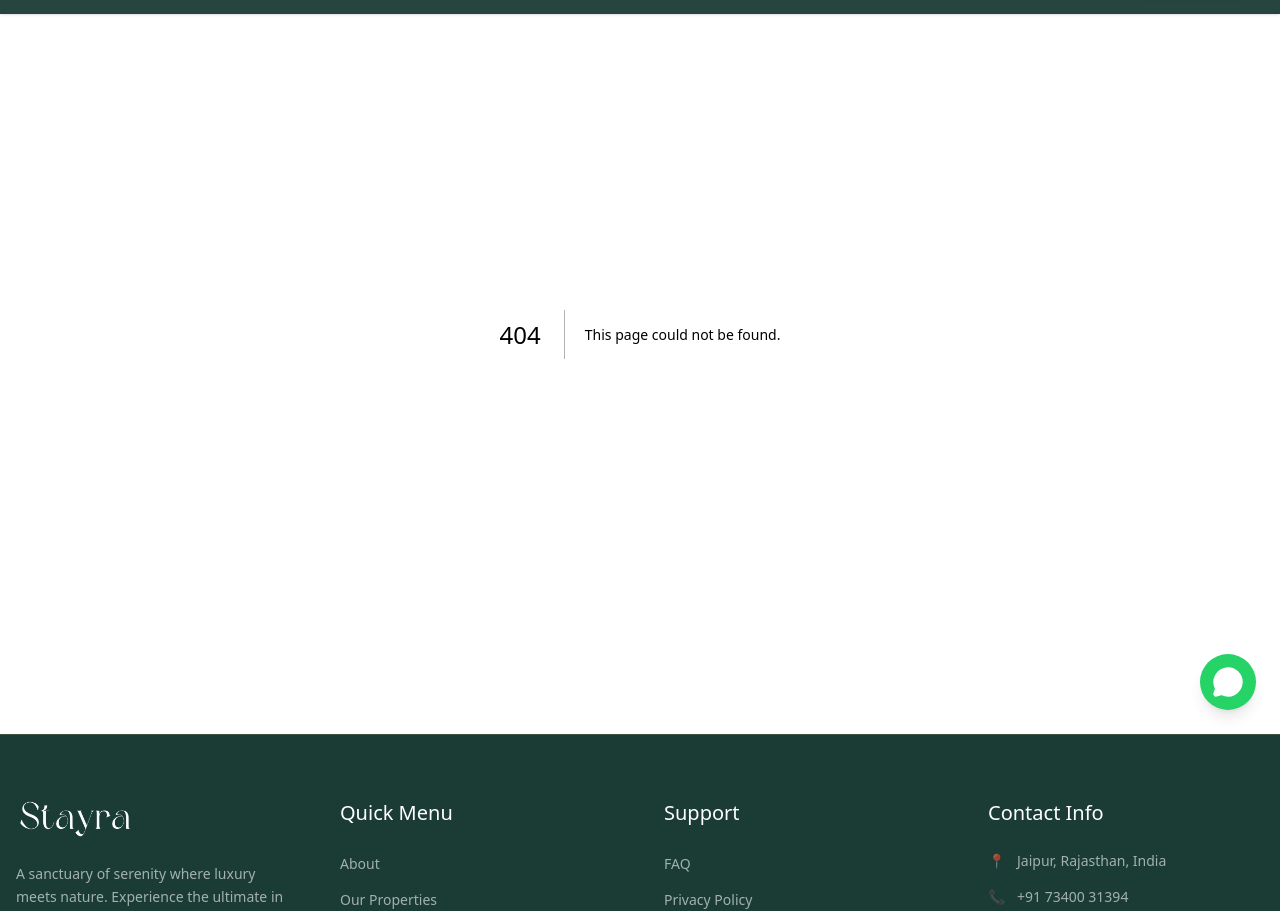
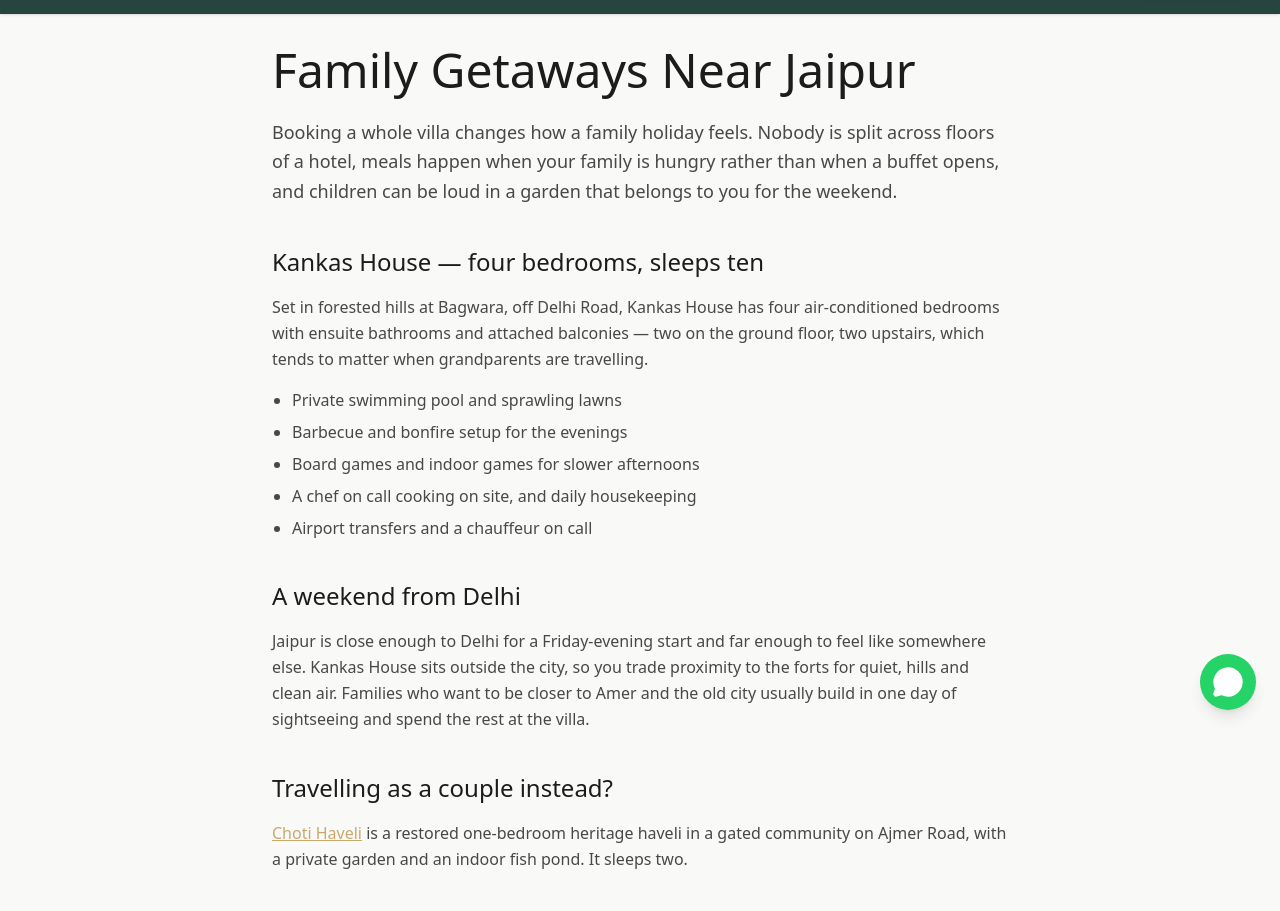
Before and after one commit to unsocialsthailandwebsite-sketch/stayrafin, a Next.js app: page /family-getaways-near-jaipur in a window 1280 px wide. Before the commit this address had no page. Shown: the part 66-977 px from the top of the page. Built offline with nearby package versions, Linux system fonts and the light colour scheme; a web font is replaced by a local one.

Commit message:
Add Family Getaways Near Jaipur page
This page provides details about a family getaway option near Jaipur, including villa features, location benefits, and booking information.

```diff
--- /dev/null
+++ b/src/app/family-getaways-near-jaipur/page.tsx
@@ -0,0 +1,75 @@
+import type { Metadata } from "next";
+import Link from "next/link";
+import { BreadcrumbSchema } from "@/components/seo/structured-data";
+
+export const metadata: Metadata = {
+    title: "Family Getaways Near Jaipur — Private Pool Villa for Families",
+    description:
+        "A private 4BHK pool villa in the hills off Delhi Road, an hour from Jaipur. Sleeps ten, with lawns, bonfire, barbecue and a chef on call. Ideal for a family weekend from Delhi.",
+    alternates: { canonical: "/family-getaways-near-jaipur" },
+    openGraph: {
+        title: "Family Getaways Near Jaipur — Private Pool Villa for Families",
+        description:
+            "Book a whole villa for the family: four bedrooms, private pool, lawns, bonfire and barbecue, chef on call. Direct booking, no hidden fees.",
+        url: "/family-getaways-near-jaipur",
+    },
+};
+
+const WHATSAPP =
+    "https://wa.me/917340031394?text=Hi%2C%20I%20am%20planning%20a%20family%20getaway%20near%20Jaipur";
+
+export default function FamilyGetawaysPage() {
+    return (
+        <main className="min-h-screen bg-stayra-ivory pt-28 pb-20">
+            <BreadcrumbSchema items={[{ name: "Family Getaways Near Jaipur", path: "/family-getaways-near-jaipur" }]} />
+            <div className="container mx-auto px-4 max-w-3xl">
+                <h1 className="font-serif text-4xl md:text-5xl text-stayra-charcoal mb-6">
+                    Family Getaways Near Jaipur
+                </h1>
+                <p className="font-sans text-lg text-stayra-charcoal/80 leading-relaxed mb-10">
+                    Booking a whole villa changes how a family holiday feels. Nobody is split across floors of
+                    a hotel, meals happen when your family is hungry rather than when a buffet opens, and
+                    children can be loud in a garden that belongs to you for the weekend.
+                </p>
+
+                <h2 className="font-serif text-2xl text-stayra-charcoal mb-4">Kankas House — four bedrooms, sleeps ten</h2>
+                <p className="font-sans text-stayra-charcoal/80 leading-relaxed mb-4">
+                    Set in forested hills at Bagwara, off Delhi Road, Kankas House has four air-conditioned
+                    bedrooms with ensuite bathrooms and attached balconies — two on the ground floor, two
+                    upstairs, which tends to matter when grandparents are travelling.
+                </p>
+                <ul className="font-sans text-stayra-charcoal/80 space-y-2 mb-10 list-disc pl-5">
+                    <li>Private swimming pool and sprawling lawns</li>
+                    <li>Barbecue and bonfire setup for the evenings</li>
+                    <li>Board games and indoor games for slower afternoons</li>
+                    <li>A chef on call cooking on site, and daily housekeeping</li>
+                    <li>Airport transfers and a chauffeur on call</li>
+                </ul>
+
+                <h2 className="font-serif text-2xl text-stayra-charcoal mb-4">A weekend from Delhi</h2>
+                <p className="font-sans text-stayra-charcoal/80 leading-relaxed mb-10">
+                    Jaipur is close enough to Delhi for a Friday-evening start and far enough to feel like
+                    somewhere else. Kankas House sits outside the city, so you trade proximity to the forts
+                    for quiet, hills and clean air. Families who want to be closer to Amer and the old city
+                    usually build in one day of sightseeing and spend the rest at the villa.
+                </p>
+
+                <h2 className="font-serif text-2xl text-stayra-charcoal mb-4">Travelling as a couple instead?</h2>
+                <p className="font-sans text-stayra-charcoal/80 leading-relaxed mb-10">
+                    <Link href="/properties/choti-haveli" className="text-stayra-gold underline">Choti Haveli</Link>{" "}
+                    is a restored one-bedroom heritage haveli in a gated community on Ajmer Road, with a
+                    private garden and an indoor fish pond. It sleeps two.
+                </p>
+
+                <div className="flex flex-wrap gap-4">
+                    <a href={WHATSAPP} target="_blank" rel="noopener noreferrer" className="bg-stayra-green text-white px-8 py-4 text-sm tracking-widest font-bold">
+                        CHECK AVAILABILITY
+                    </a>
+                    <Link href="/properties/kankas-house" className="border border-stayra-charcoal/30 text-stayra-charcoal px-8 py-4 text-sm tracking-widest font-bold">
+                        SEE KANKAS HOUSE
+                    </Link>
+                </div>
+            </div>
+        </main>
+    );
+}
```
